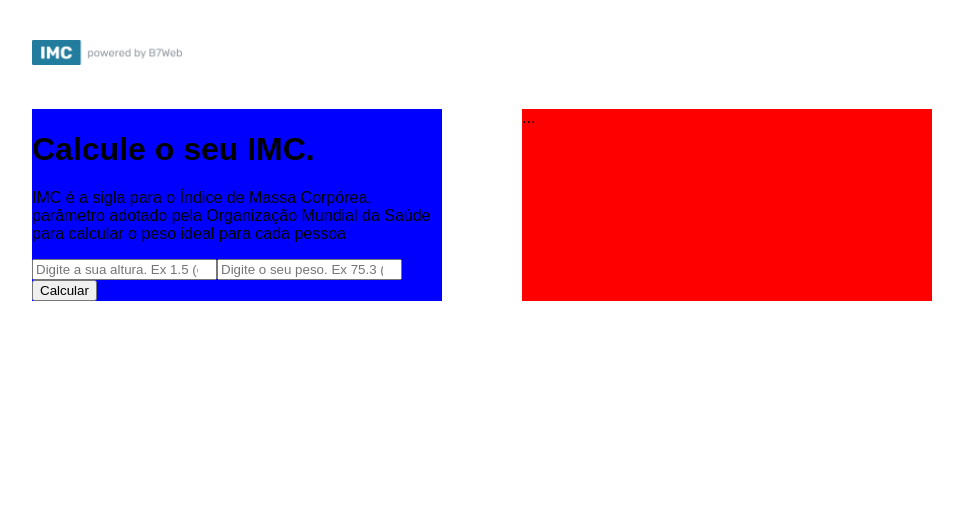
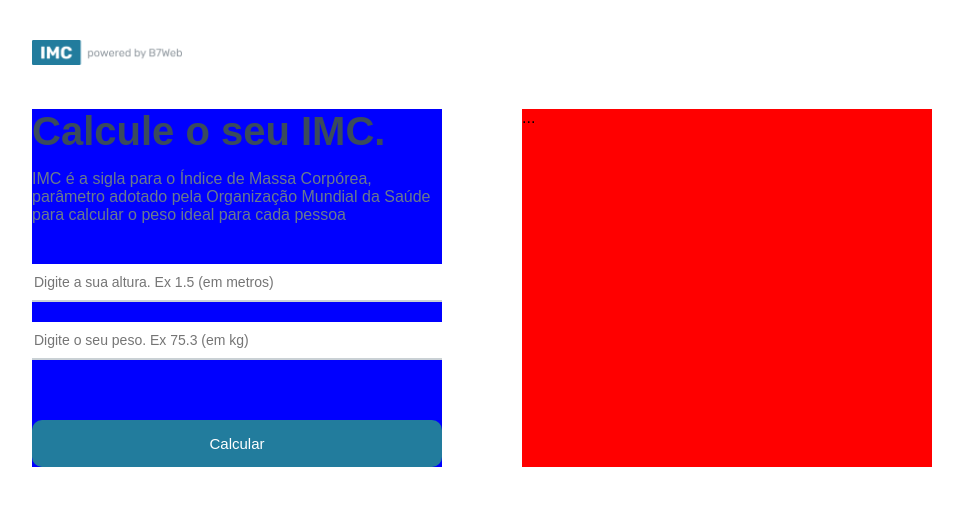
Before and after one commit to wallacevilela7/CalculadoraIMC-ReactJS, a React (Create React App) app: page / in a window 1280 px wide. Shown: the top 506 px of the page, without its empty margins (158-1121 px from the left). Built offline with nearby package versions, Linux system fonts and the light colour scheme.

Commit message:
leftSide - Estilização

```diff
--- a/src/App.module.css
+++ b/src/App.module.css
@@ -21,6 +21,44 @@ body {
     background-color: blue;
 }
 
+.container .leftSide h1 {
+    margin:0;
+    font-size:40px;
+    color:#3a4b5c;
+}
+
+.container .leftSide p {
+    font-size: 16px;
+    margin-bottom: 40px;
+    color:#6a7b8d;
+}
+
+.container .leftSide input {
+    width:100%;
+    border:0;
+    border-bottom:2px solid rgba(150, 163, 171, .5);
+    padding:10px 2px;
+    margin-bottom:20px;
+    font-size:14px;
+    outline:0;
+}
+
+.container .leftSide button {
+    background-color: #227c9d;
+    color:#FFF;
+    font-size:15px;
+    border:0;
+    border-radius:10px;
+    padding: 15px 0;
+    width:100%;
+    cursor: pointer;
+    margin-top:40px;
+    transition:all ease 03s;
+}
+.container .leftSide button:hover {
+    opacity:0.8;
+}
+
 .container .rightSide {
     flex:1;
     margin-left:40px;
```
